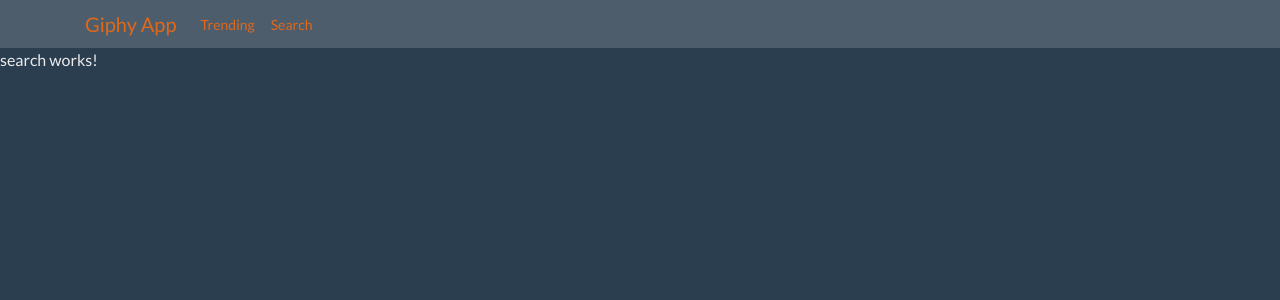
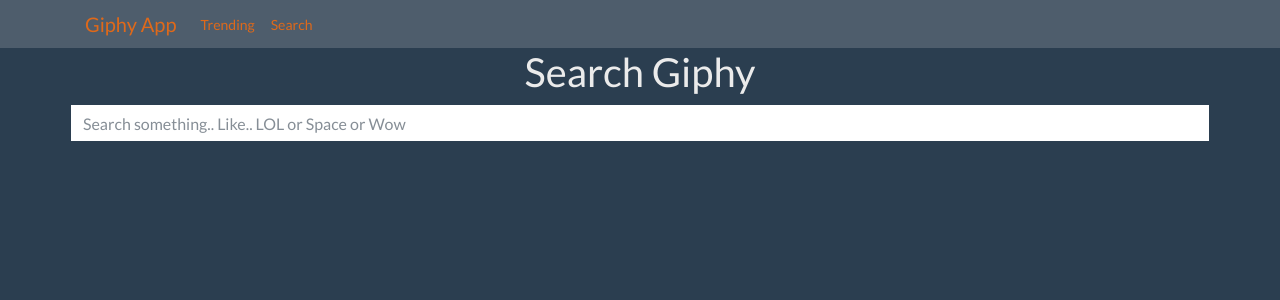
Before and after one commit to arminherling/Giphy-App, an Angular app in the folder Giphy App/: page /search in a window 1280 px wide. Shown: the top 300 px of the page. Built offline with nearby package versions, Linux system fonts and the light colour scheme.

Commit message:
Added searching for gifs

```diff
--- a/Giphy App/src/app/search/search.component.html
+++ b/Giphy App/src/app/search/search.component.html
@@ -1,3 +1,11 @@
-<p>
-  search works!
-</p>
+<div class="container">
+  <h1 class="text-center">Search Giphy</h1>
+  <div class="row">
+    <input class="form-control" type="text" placeholder="Search something.. Like.. LOL or Space or Wow" #searchText (keyup.enter)="search(searchText.value)">
+  </div>
+  <br>
+  <div class="wrapper">
+    <app-gif-viewer [imgUrl]="gif.images.original.url" *ngFor="let gif of gifs"></app-gif-viewer>
+  </div>
+  <input type="button" value="Load More" class="btn btn-primary btn-block" *ngIf="!isLoading" (click)="getMore()">
+</div>
--- a/Giphy App/src/app/search/search.component.ts
+++ b/Giphy App/src/app/search/search.component.ts
@@ -1,4 +1,5 @@
 import { Component, OnInit } from '@angular/core';
+import { GiphyService } from '../giphy.service';
 
 @Component({
   selector: 'app-search',
@@ -6,10 +7,39 @@ import { Component, OnInit } from '@angular/core';
   styleUrls: ['./search.component.css']
 })
 export class SearchComponent implements OnInit {
+  private offset = 0;
+  private perPage = 12;
+  public results: any;
+  public query: string;
+  public gifs: Array<any> = [];
+  public isLoading: boolean = true;
 
-  constructor() { }
+  constructor(private giphyService: GiphyService) { }
 
   ngOnInit() {
   }
 
+  searchGifs(offset, limit, query) {
+    this.giphyService.searchGifs(offset, limit, query).subscribe(
+      (data) => {
+        this.results = data;
+        this.gifs = this.gifs.concat(this.results.data);
+        this.isLoading = false;
+      },
+      (err) => console.log('Ooops!', err),
+      () => console.log('Response', this.results)
+    )
+  }
+
+  search(query) {
+    this.query = query;
+    this.isLoading = true;
+    this.searchGifs(this.offset, this.perPage, this.query);
+  }
+
+  getMore() {
+    this.isLoading = true;
+    this.offset = this.offset + this.perPage;
+    this.searchGifs(this.offset, this.perPage, this.query);
+  }
 }
```
